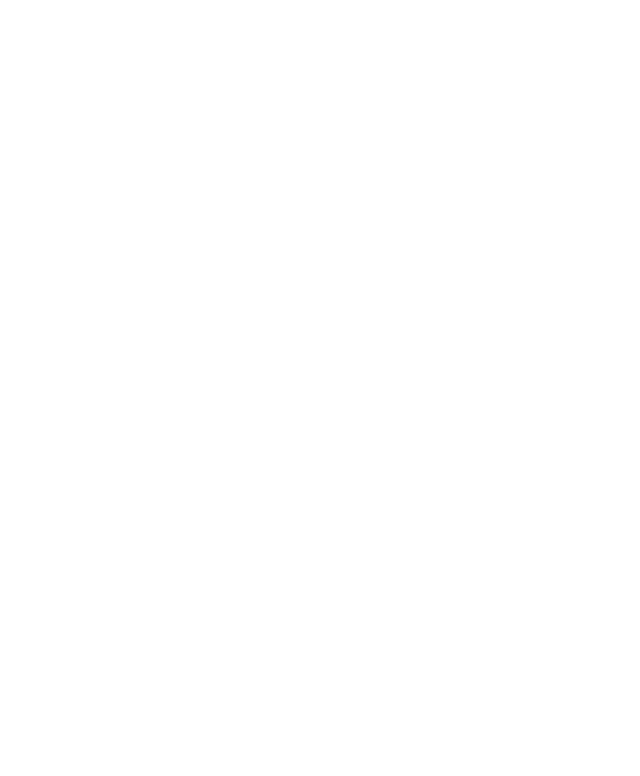
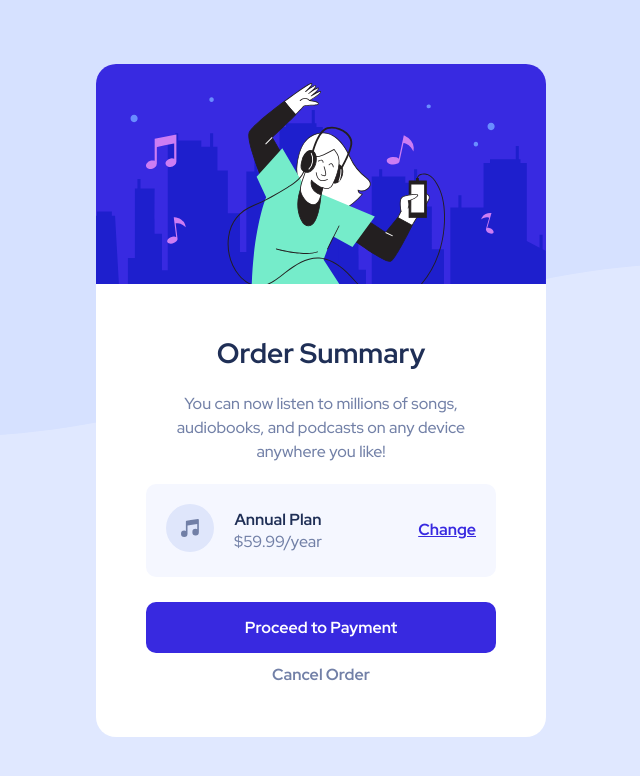
Before and after one commit to Shohanojjaman/orderSummaryComponent, a plain HTML site: page index.html in a window 1280 px wide. Shown: the whole page, without its empty margins (319-959 px from the left). Drawn offline with Linux system fonts and the light colour scheme.

Commit message:
Complete the design of this project.

```diff
--- a/index.html
+++ b/index.html
@@ -14,7 +14,36 @@
 </head>
 
 <body>
-
+    <main>
+        <section class="card">
+            <div class="card-img">
+                <img src="./images/illustration-hero.svg" alt="Illustration Hero">
+            </div>
+            <div class="card-text">
+                <h1>Order Summary</h1>
+                <p>You can now listen to millions of songs, audiobooks, and podcasts on any
+                    device anywhere you like!</p>
+                <div class="plan">
+                    <!-- <svg xmlns="http://www.w3.org/2000/svg" width="48" height="48">
+                        <g fill="none" fill-rule="evenodd">
+                            <circle cx="24" cy="24" r="24" fill="#DFE6FB" />
+                            <path fill="#717FA6" fill-rule="nonzero"
+                                d="M32.574 15.198a.81.81 0 00-.646-.19L20.581 16.63a.81.81 0 00-.696.803V26.934a3.232 3.232 0 00-1.632-.44A3.257 3.257 0 0015 29.747 3.257 3.257 0 0018.253 33a3.257 3.257 0 003.253-3.253v-8.37l9.726-1.39v5.327a3.232 3.232 0 00-1.631-.441 3.257 3.257 0 00-3.254 3.253 3.257 3.257 0 003.254 3.253 3.257 3.257 0 003.253-3.253V15.81a.81.81 0 00-.28-.613z" />
+                        </g>
+                    </svg> -->
+                    <div class="plan-text">
+                        <div class="plan-price">
+                            <h2>Annual Plan</h2>
+                            <p>$59.99/year</p>
+                        </div>
+                    </div>
+                    <p><a href="#">Change</a></p>
+                </div>
+                <button type="button">Proceed to Payment</button>
+                <p><a href="#">Cancel Order</a></p>
+            </div>
+        </section>
+    </main>
 </body>
 
 </html>
--- a/style.css
+++ b/style.css
@@ -46,4 +46,127 @@ body {
     font-family: var(--ff-red-hat-display);
     max-width: 100%;
     min-height: 100vh;
+    background: url(./images/pattern-background-desktop.svg);
+    background-color: var(--pale-blue);
+    background-position: top;
+    background-repeat: repeat no-repeat;
+    /* background-size: contain; */
+    font-size: 1em;
+    display: flex;
+    justify-content: center;
+    align-items: center;
 }
+
+.card {
+    max-width: 450px;
+    /* min-height: 700px; */
+    background: var(--white);
+    border-radius: 20px;
+    overflow: hidden;
+    margin: 20px;
+}
+
+.card-text {
+    text-align: center;
+    padding: 50px;
+}
+
+.card-text h1 {
+    font-size: 1.75rem;
+    font-weight: var(--fw-bold);
+    margin-bottom: 20px;
+    color: var(--dark-blue);
+}
+
+.card-text p {
+    color: var(--desaturated-blue);
+    line-height: 1.5;
+}
+
+.plan {
+    display: flex;
+    justify-content: space-between;
+    align-items: center;
+    padding: 20px;
+    background: var(--very-pale-blue);
+    border-radius: 10px;
+    margin-top: 20px;
+}
+
+.plan svg {
+    margin-right: 20px;
+}
+
+.plan-text {
+    display: flex;
+    justify-content: space-around;
+}
+
+.plan-text::before {
+    content: url(./images/icon-music.svg);
+}
+
+.plan-price {
+    margin-left: 20px;
+    margin-top: 5px;
+}
+
+.plan-price h2 {
+    color: var(--dark-blue);
+    font-weight: var(--fw-bold);
+}
+
+.plan p a {
+    line-height: 1;
+    text-align: right;
+    text-decoration: underline;
+    color: var(--bright-blue);
+    font-weight: var(--fw-bold);
+    transition: 0.3s;
+}
+
+.plan p a:hover {
+    color: #766CEF;
+    text-decoration: none;
+}
+
+.card button {
+    border: none;
+    margin: 25px 0 10px;
+    min-width: 100%;
+    padding: 15px;
+    border-radius: 10px;
+    background-color: var(--bright-blue);
+    color: var(--white);
+    font-weight: var(--fw-bold);
+    transition: 0.3s;
+}
+
+.card button:hover {
+    background-color: #766CEF;
+
+}
+
+.card a {
+    font-weight: var(--fw-bold);
+    transition: 0.3s;
+}
+
+.card a:hover {
+    color: var(--dark-blue);
+}
+
+@media (max-width:512px) {
+    .card-text {
+        padding: 30px;
+    }
+
+    body {
+
+        background: url(./images/pattern-background-mobile.svg);
+        background-color: var(--pale-blue);
+        background-position: top;
+        background-repeat: repeat no-repeat;
+        background-size: contain;
+    }
+}
```
